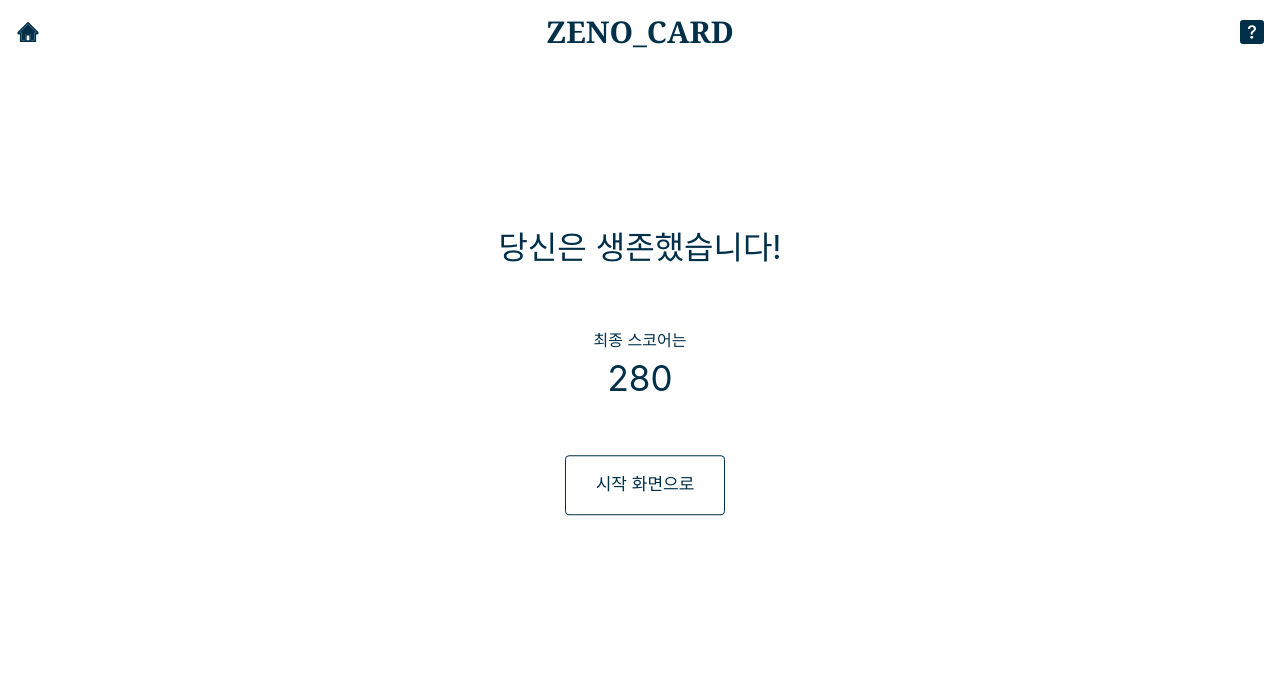
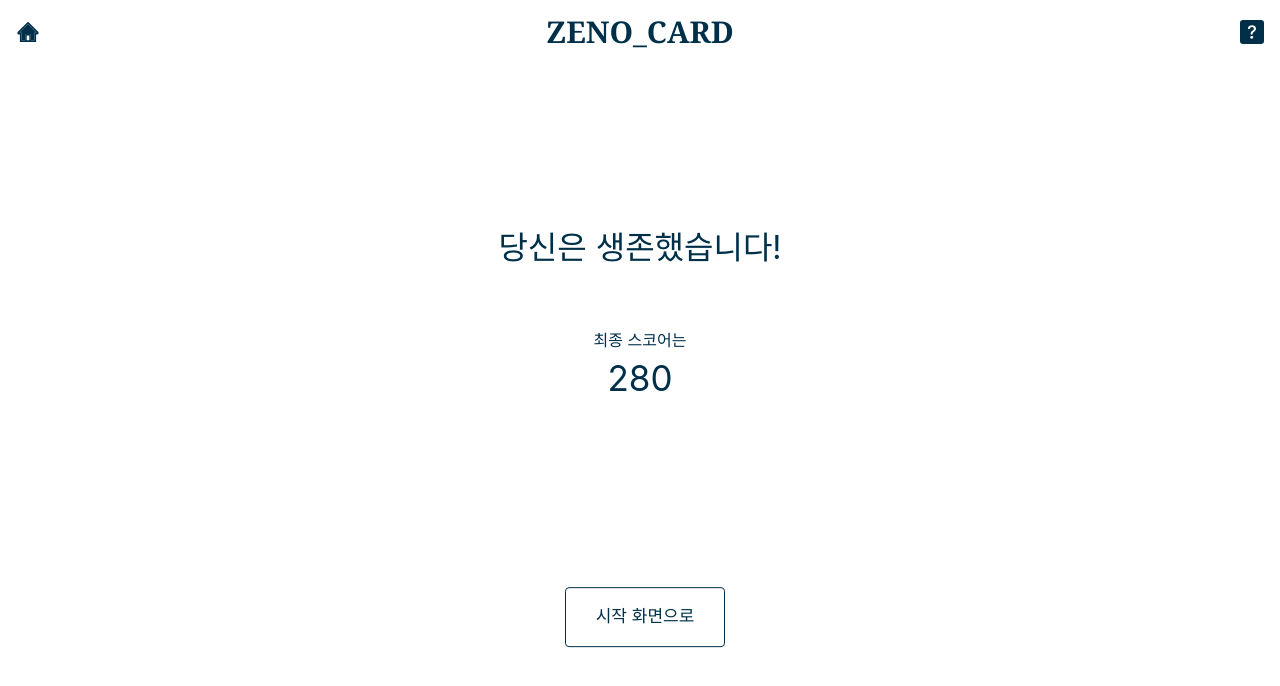
Before and after one commit to C54Kd/Zeno-Card, a React (Create React App) app: page /score in a window 1280 px wide. Shown: the top 686 px of the page. Built offline with nearby package versions, Linux system fonts and the light colour scheme.

Commit message:
minor fix

```diff
--- a/src/pages/Score.css
+++ b/src/pages/Score.css
@@ -32,9 +32,9 @@
 
 .home_button {
   position: absolute;
-  top: 60%;
+  top: 75%;
   left: 50%;
-  transform: translate(-50%, -50%);
+  transform: translate(-50%, -30%);
   border-radius: 4px;
   background-color: #ffffff;
   border: 1px solid #003049;
```
